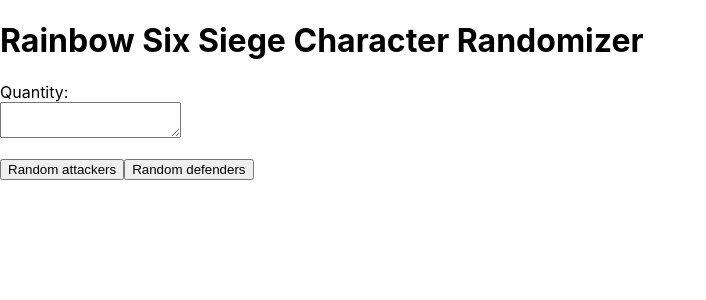
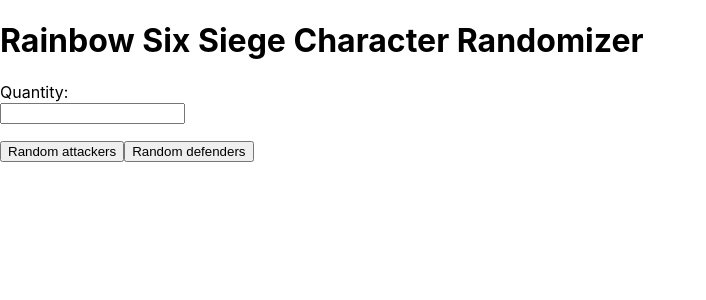
Before and after one commit to Predador2000ori/r6-randomizer, a React (Create React App) app: page / in a window 1280 px wide. Shown: the top 300 px of the page, without its empty margins (0-706 px from the left). Built offline with nearby package versions, Linux system fonts and the light colour scheme.

Commit message:
Turned textarea to input with type number and validated numbers out of range  On branch main  Changes to be committed: 	modified:   src/components/CharacterSelector.tsx

```diff
--- a/src/components/CharacterSelector.tsx
+++ b/src/components/CharacterSelector.tsx
@@ -34,6 +34,8 @@ const CharacterSelectorSquad: React.FC = () => {
 		// Sets the quantity of characters
 		let quantity: number = parseInt((document.getElementById("count") as HTMLInputElement).value);
 		quantity = quantity ? quantity : 1;		// case wher the user doesn't write anything
+		quantity = quantity < 0 ? quantity * -1 : quantity
+		quantity = quantity > 10 ? 10 : quantity
 		// Chose attackers or defenders
 		const characterList = characterType  === 'attacker' ? attackers : defenders;
 		// Sorts the characters and trims the array to the quantity
@@ -47,7 +49,7 @@ const CharacterSelectorSquad: React.FC = () => {
 			<p>
 				<label htmlFor="Quantity" >Quantity:</label>
 				<br />
-				<textarea name="Count" id="count" itemType="number"></textarea>
+				<input type="number" id="count" name="count" min="1"/>
 			</p>
 			<button onClick={() => handleSelectCharacters('attacker')}>Random attackers</button>
 			<button onClick={() => handleSelectCharacters('defender')}>Random defenders</button>
```
